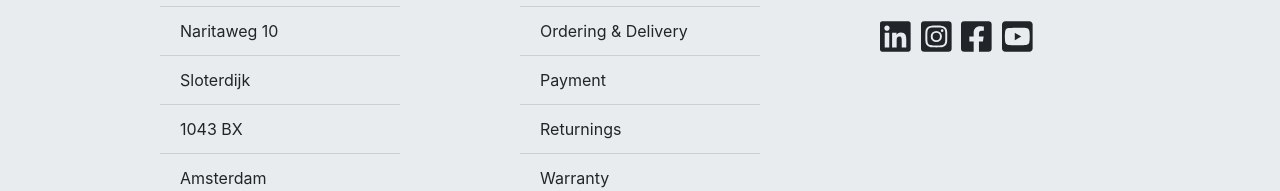
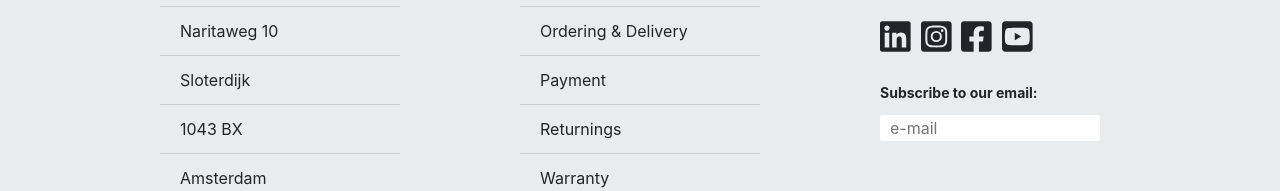
Before and after one commit to StenFrancesco/rockstars-client, a React (Create React App) app: page / in a window 1280 px wide. Shown: the part 958-1149 px from the top of the page. Built offline with nearby package versions, Linux system fonts and the light colour scheme; no server answers.

Commit message:
Made add input for email subscription and some little styling changes

```diff
--- a/src/components/Footer/index.js
+++ b/src/components/Footer/index.js
@@ -1,5 +1,4 @@
 import React from "react";
-import { Link } from "react-router-dom";
 
 // Styling
 import Card from "react-bootstrap/Card";
@@ -51,11 +50,15 @@ export default function (props) {
           <strong>Follow us on:</strong>
         </Card.Text>
         <Card.Text>
-          <FontAwesomeIcon icon={faLinkedin} size="40px" />
-          <FontAwesomeIcon icon={faInstagramSquare} size="40px" />
-          <FontAwesomeIcon icon={faFacebookSquare} size="40px" />
-          <FontAwesomeIcon icon={faYoutubeSquare} size="40px" />
+          <FontAwesomeIcon icon={faLinkedin} size="lg" />
+          <FontAwesomeIcon icon={faInstagramSquare} size="lg" />
+          <FontAwesomeIcon icon={faFacebookSquare} size="lg" />
+          <FontAwesomeIcon icon={faYoutubeSquare} size="lg" />
         </Card.Text>
+        <Card.Text id="subscribe">
+          <strong>Subscribe to our email:</strong>
+        </Card.Text>
+        <input type="text" placeholder="e-mail" />
       </Card>
     </div>
   );
--- a/src/components/Footer/style.css
+++ b/src/components/Footer/style.css
@@ -26,6 +26,20 @@
   padding: 0.75rem 0;
 }
 
+#subscribe {
+  padding: 0.75rem 0;
+  margin: 0;
+}
+
+.card input,
+.card input:focus {
+  max-width: 220px;
+  border-radius: 3px;
+  border: none;
+  padding-left: 10px;
+  outline: none;
+}
+
 .svg-inline--fa {
   font-size: 35px;
   margin-right: 10px;
```
